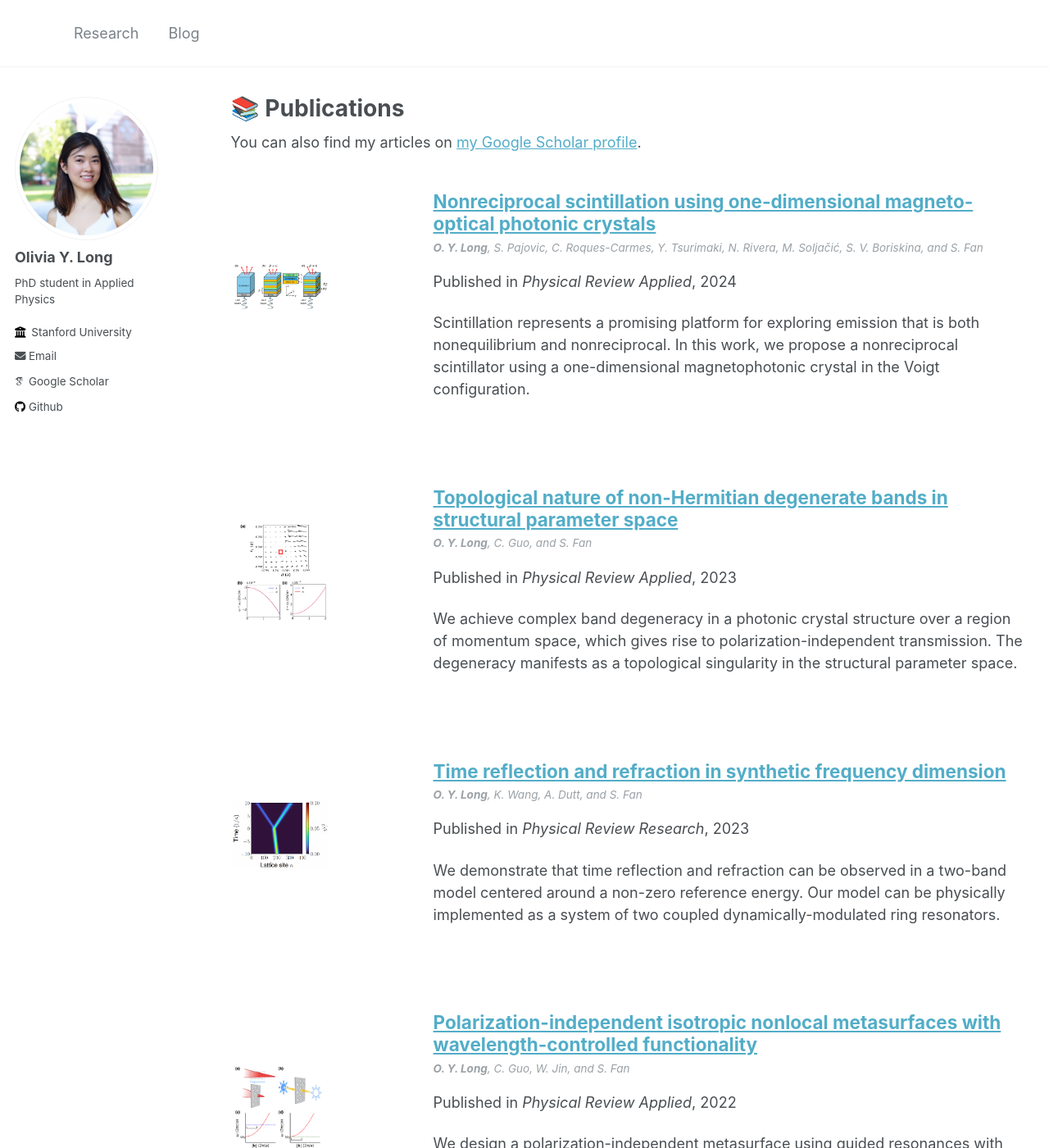
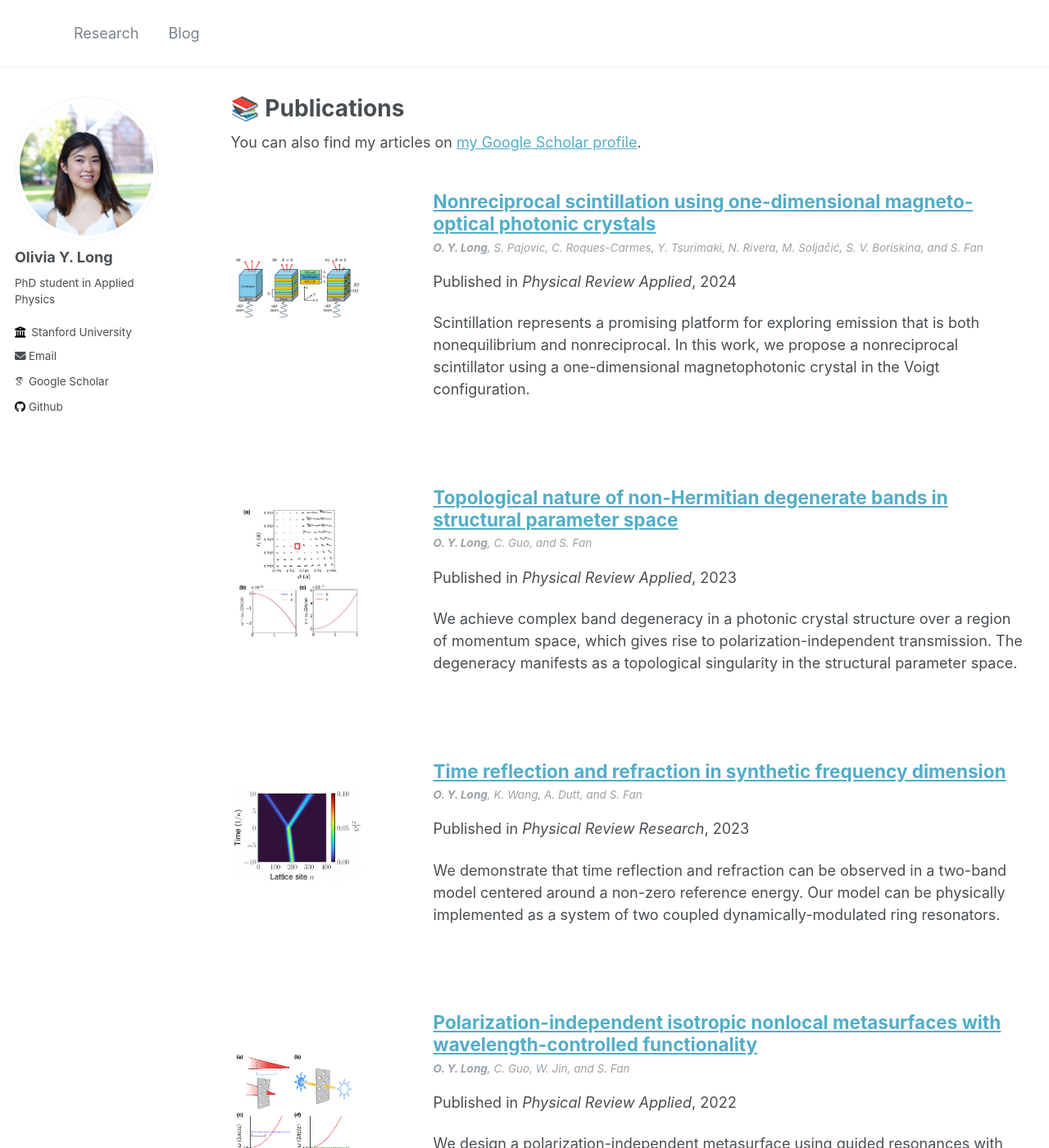
Before and after one commit to oliviaylong/oliviaylong.github.io, a Jekyll site: the page built from _pages/publications.md, in a window 1280 px wide and 1400 px high. Shown: the whole window at 82% size. Built offline with Jekyll 4.4.1, drawn with Linux system fonts in a browser that asks for light colours; some web fonts are replaced.

Commit message:
format edit

```diff
--- a/assets/css/main.scss
+++ b/assets/css/main.scss
@@ -71,21 +71,20 @@
 
 
   .homepage-pubs .archive__item-title {
-    font-size: 0.95rem;
+    font-size: 0.85rem;
     font-weight: 600;
     line-height: 1.3;
     margin: 0 0 0.2rem;
   }
 
   .homepage-pubs .page__meta {
-    font-size: 0.85rem;
+    font-size: 0.65rem;
     font-style: normal;
-    color: #444;
     margin-bottom: 0.3rem;
   }
 
   .homepage-pubs .links-row {
-    font-size: 0.8rem;
+    font-size: 0.6rem;
     margin-top: 0.2rem;
     color: #0072CE;
   }
@@ -100,8 +99,9 @@
   }
 
   .archive__item-teaser img {
-    max-width: 120px;
-    height: auto;
-    border-radius: 4px;
-    object-fit: contain;
+    max-width: 160px;  /* Increase width */
+  height: auto;
+  border-radius: 4px;
+  object-fit: contain;
+  margin-top: 0.2rem;
   }
```
Also changed, not shown: _pages/about.md (+1 -1 lines).
